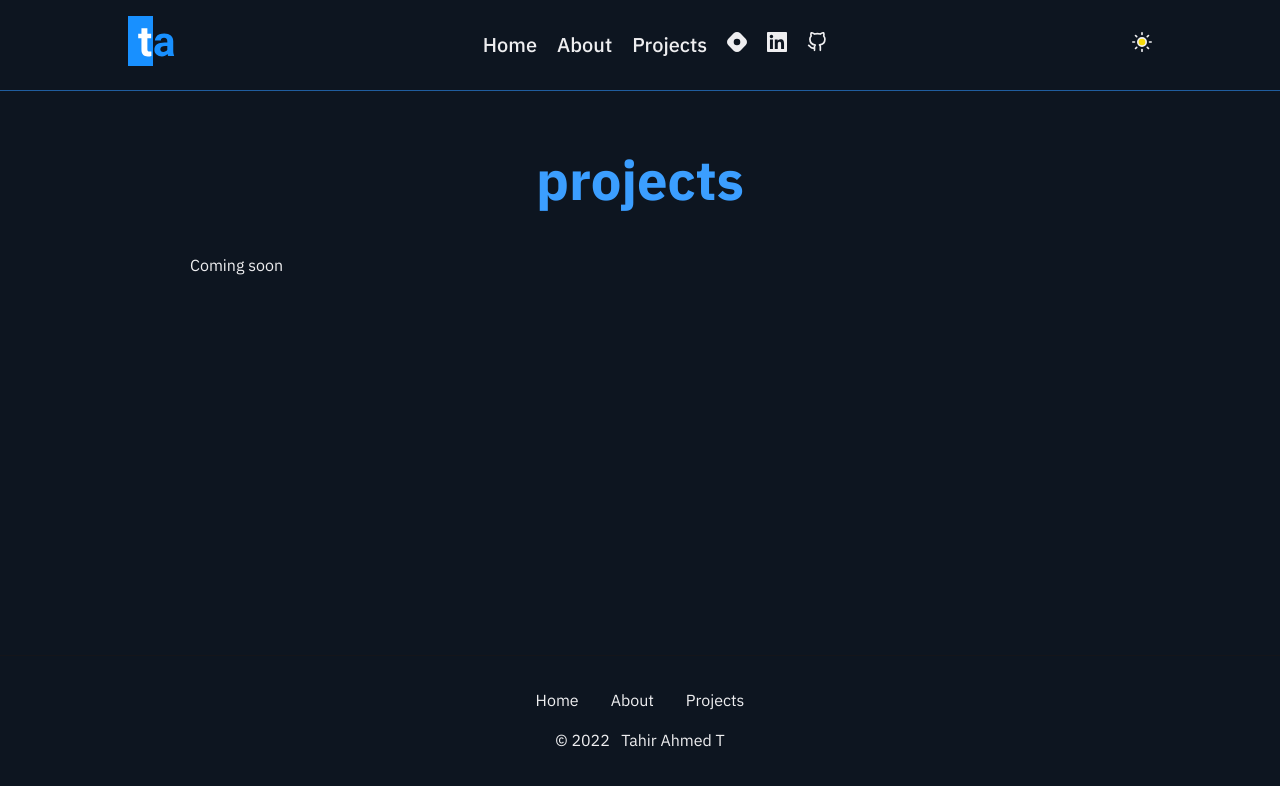
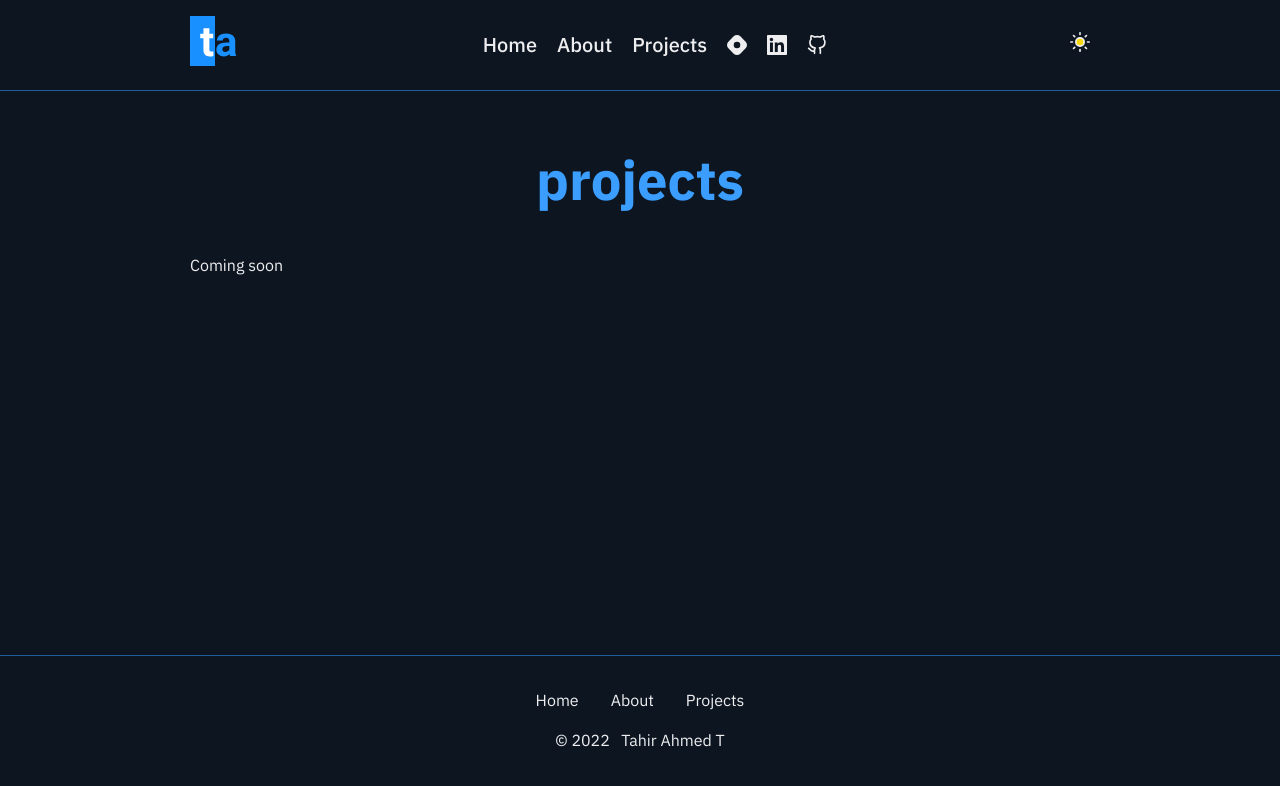
Before and after one commit to ttahm3d/tahirahmedt, a Next.js app: page /projects in a window 1280 px wide. Shown: the top 786 px of the page. Built offline with nearby package versions, Linux system fonts and the light colour scheme.

Commit message:
styles - updated colors

```diff
--- a/src/components/Footer/Footer.tsx
+++ b/src/components/Footer/Footer.tsx
@@ -23,7 +23,7 @@ const Footer: React.FC = () => {
 export default Footer;
 
 const FooterContainer = styled.footer`
-  border-top: 1px solid ${(props) => props.theme.colors.bgClr700};
+  border-top: 1px solid ${(props) => props.theme.colors.blue7};
   margin-top: auto;
   padding: 2rem 0;
 `;
@@ -40,5 +40,5 @@ const FooterList = styled.ul`
 
 const FLink = styled(Link)`
   text-decoration: underline;
-  color: ${(props) => props.theme.colors.fontClr700};
+  color: ${(props) => props.theme.colors.slate12};
 `;
--- a/src/components/Header/Header.tsx
+++ b/src/components/Header/Header.tsx
@@ -104,7 +104,7 @@ const Navbar = styled.nav`
   justify-content: space-between;
   flex-wrap: wrap;
   align-items: center;
-  max-width: 1024px;
+  max-width: 56.25rem;
   width: 100%;
   margin: 0 auto;
 `;
@@ -139,8 +139,9 @@ const MenuButton = styled.div`
 
 const MenuContianer = styled.div`
   @media ${display.laptop} {
-    background-color: ${(props) => props.theme.colors.bgClr700};
+    background-color: ${(props) => props.theme.colors.blue1};
     position: absolute;
+    padding: 0 2rem;
     top: 5.5rem;
     left: 0;
     right: 0;
@@ -176,11 +177,21 @@ const NavItem = styled.li`
   &:hover {
     border-bottom: 2px solid ${(props) => props.theme.colors.blue9};
   }
+
+  @media screen and (min-width: 64em) {
+    display: flex;
+    align-items: center;
+    justify-content: center;
+  }
 `;
 
 const NavLink = styled(Link)``;
 
-const ExtLink = styled.a``;
+const ExtLink = styled.a`
+  display: flex;
+  align-items: center;
+  justify-content: center;
+`;
 
 const FlexBoxGap = styled(FlexBox)`
   gap: 1rem;
--- a/src/components/Socials/Socials.tsx
+++ b/src/components/Socials/Socials.tsx
@@ -63,6 +63,6 @@ const SocialsList = styled.ul`
 const Social = styled.li`
   font-size: 1.5rem;
   a {
-		color: ${(props) => props.theme.colors.primaryClrLt};
+    color: ${(props) => props.theme.colors.blue9};
   }
 `;
--- a/styles/globals.tsx
+++ b/styles/globals.tsx
@@ -56,5 +56,5 @@ export const Paragraph = styled.p`
 
 export const SubHeading = styled.h2`
   font-size: 2rem;
-  color: ${(props) => props.theme.colors.slate11};
+  color: ${(props) => props.theme.colors.slate12};
 `;
```
Lines whose indentation alone changed are shown as unchanged.
